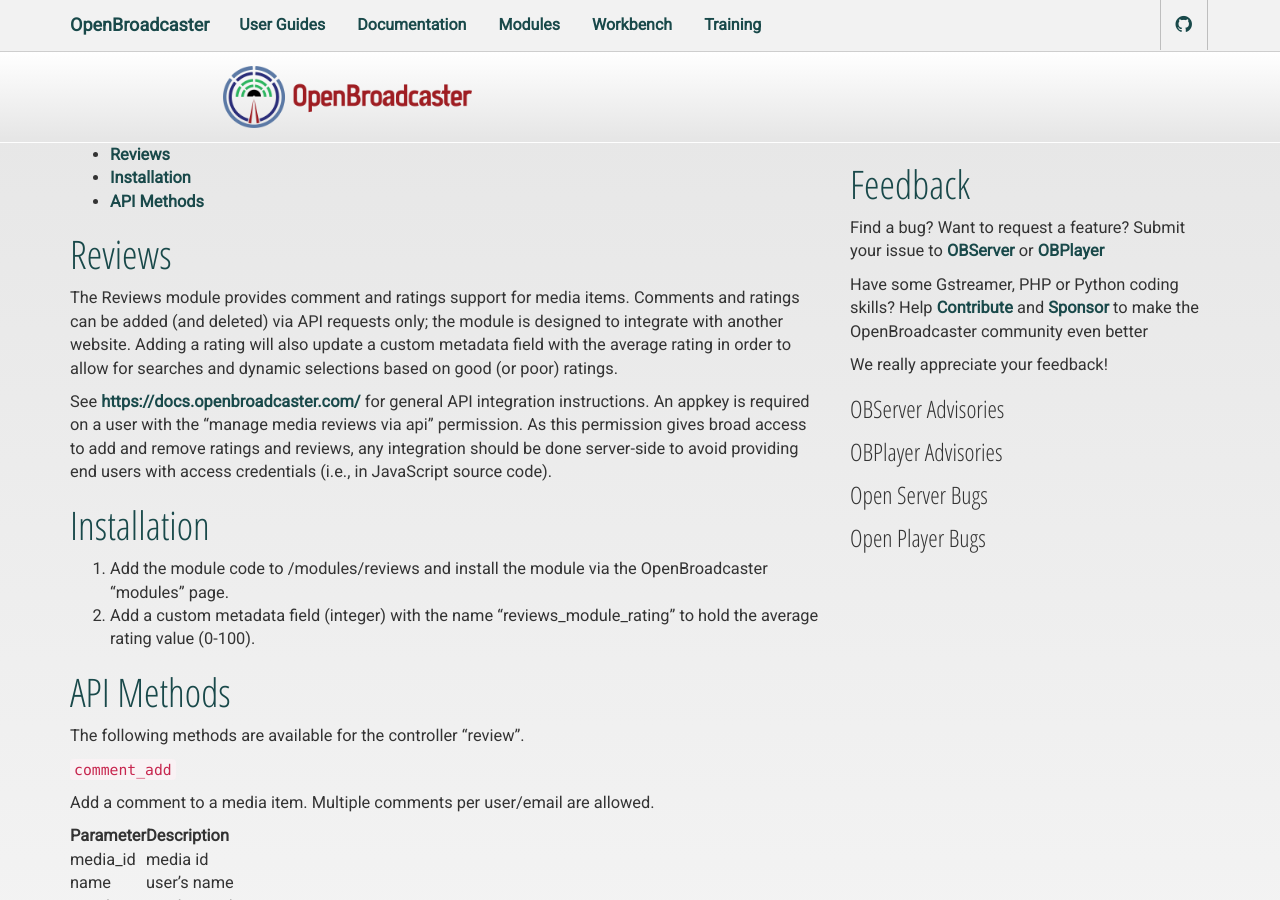
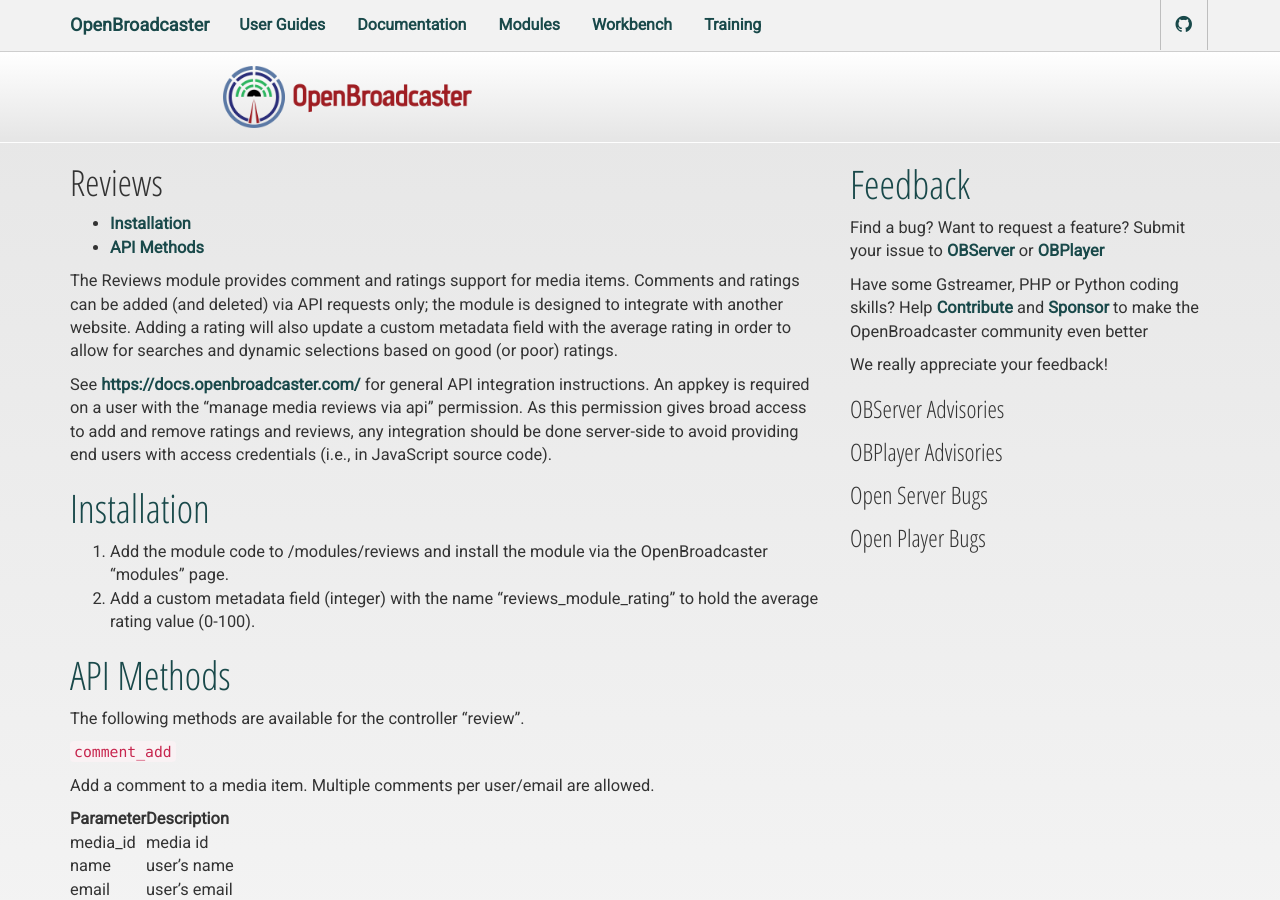
Before and after one commit to openbroadcaster/reviews, a Jekyll site: the page built from index.md, in a window 1280 px wide and 900 px high. Built offline with Jekyll 4.4.1, drawn with Linux system fonts in a browser that asks for light colours.

Commit message:
Update index.md

```diff
--- a/index.md
+++ b/index.md
@@ -2,11 +2,12 @@
 layout: default
 title: index
 ---
+# Reviews
+{:.no_toc}
+
 
 * TOC
 {:toc}
-
-## Reviews
 
 The Reviews module provides comment and ratings support for media items. Comments and ratings can be added (and deleted) via API requests only; the module is designed to integrate with another website. Adding a rating will also update a custom metadata field with the average rating in order to allow for searches and dynamic selections based on good (or poor) ratings.
 
```
